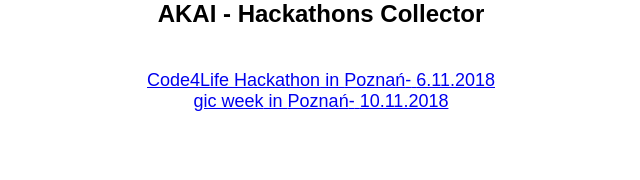
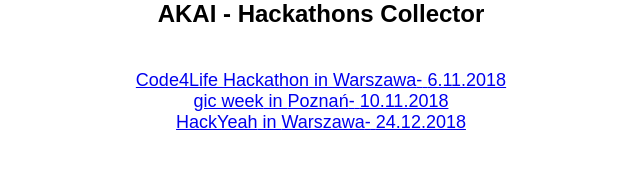
Before and after one commit to akai-org/hackathons, a React (Create React App) app: page / in a window 1280 px wide. Shown: the part 120-300 px from the top of the page, without its empty margins (319-959 px from the left). Built offline with nearby package versions, Linux system fonts and the light colour scheme.

Commit message:
add favicon, add deploy script

```diff
--- /dev/null
+++ b/deploy.js
@@ -0,0 +1,5 @@
+var ghpages = require("gh-pages");
+var fs = require("fs");
+
+fs.writeFile("build/CNAME", "hackathons.akai.org.pl", function(err) {});
+ghpages.publish("build", function(err) {});
--- a/package.json
+++ b/package.json
@@ -11,7 +11,7 @@
     "start": "react-scripts start",
     "build": "react-scripts build",
     "test": "react-scripts test --env=jsdom",
-    "deploy": "gh-pages -d build"
+    "deploy": "node deploy"
   },
   "devDependencies": {
     "gh-pages": "^2.0.0"
--- a/public/index.html
+++ b/public/index.html
@@ -1,5 +1,6 @@
 <!DOCTYPE html>
 <html lang="en">
+
 <head>
   <meta charset="utf-8">
   <meta name="viewport" content="width=device-width, initial-scale=1, shrink-to-fit=no">
@@ -9,7 +10,7 @@
       homescreen on Android. See https://developers.google.com/web/fundamentals/engage-and-retain/web-app-manifest/
     -->
   <link rel="manifest" href="%PUBLIC_URL%/manifest.json">
-    <link rel="shortcut icon" href="%PUBLIC_URL%/favicon.ico">
+  <link rel="shortcut icon" href="%PUBLIC_URL%/logo.png">
   <!--
       Notice the use of %PUBLIC_URL% in the tags above.
       It will be replaced with the URL of the `public` folder during the build.
@@ -19,8 +20,9 @@
       work correctly both with client-side routing and a non-root public URL.
       Learn how to configure a non-root public URL by running `npm run build`.
     -->
-    <title>React App</title>
+  <title>AKAI - Hackathons Collector</title>
 </head>
+
 <body>
   <noscript>
     You need to enable JavaScript to run this app.
@@ -37,4 +39,5 @@
       To create a production bundle, use `npm run build` or `yarn build`.
     -->
 </body>
+
 </html>
--- a/src/App.js
+++ b/src/App.js
@@ -1,5 +1,4 @@
 import React, { Component } from "react";
-import logo from "./logo.svg";
 import "./App.css";
 
 class App extends Component {
@@ -11,7 +10,7 @@
           title: "Code4Life Hackathon",
           date: new Date(2018, 10, 6),
           url: "https://code4life.pl/pages/hackathons",
-          location: "Poznań",
+          location: "Warszawa",
           tags: []
         },
         {
@@ -20,6 +19,13 @@
           url: "https://gic.gd/gic-week/",
           location: "Poznań",
           tags: ["gamedev"]
+        },
+        {
+          title: "HackYeah",
+          date: new Date(2018, 11, 24),
+          url: "https://hackyeah.pl/",
+          location: "Warszawa",
+          tags: []
         }
       ]
     };
```
Also changed, not shown: public/logo.png (added), public/manifest.json, 1 other file (tests, documents, lock files or other folders). Lines whose indentation alone changed are shown as unchanged.
